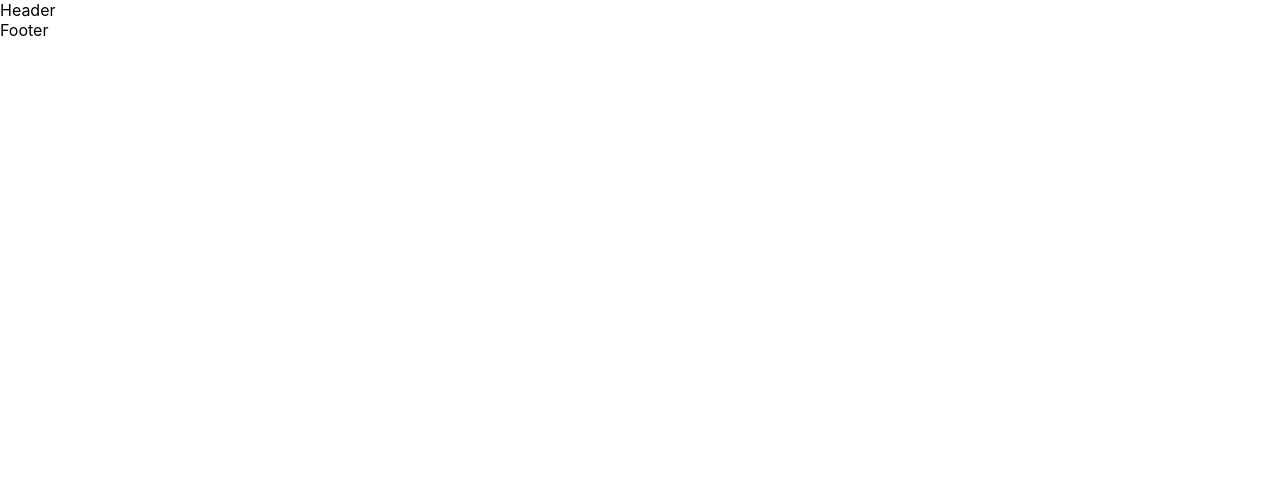
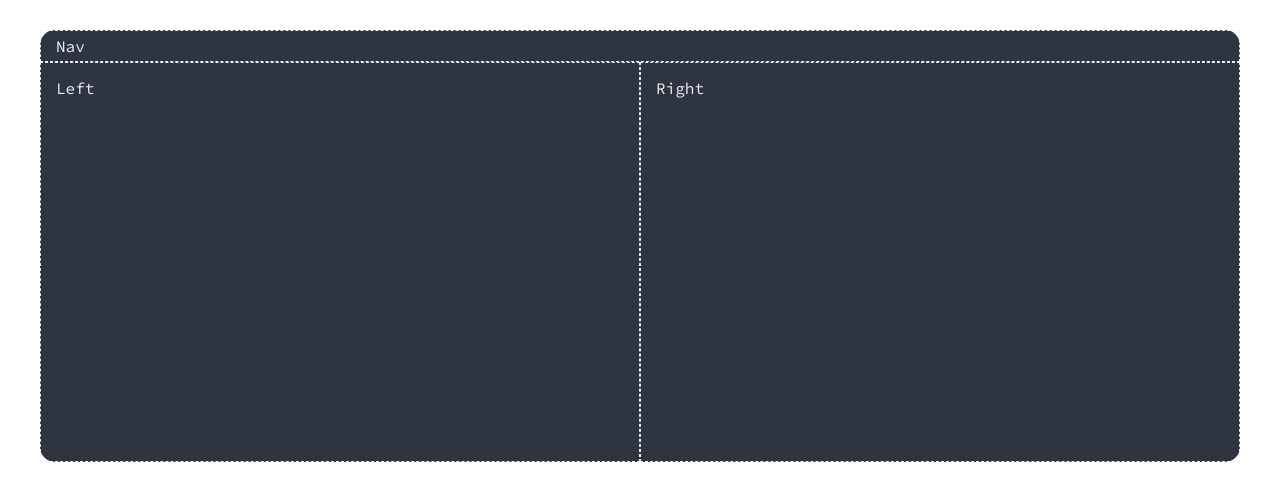
Before and after one commit to sarahtguindy/portfolio, a React (Create React App) app: page / in a window 1280 px wide. Shown: the top 500 px of the page. Built offline with nearby package versions, Linux system fonts and the light colour scheme.

Commit message:
CSS Modules

```diff
--- a/public/index.html
+++ b/public/index.html
@@ -4,6 +4,9 @@
 <head>
   <meta charset="utf-8" />
   <link rel="icon" href="%PUBLIC_URL%/favicon.ico" />
+  <link rel="preconnect" href="https://fonts.googleapis.com">
+  <link rel="preconnect" href="https://fonts.gstatic.com" crossorigin>
+  <link href="https://fonts.googleapis.com/css2?family=Source+Code+Pro&display=swap" rel="stylesheet">
   <meta name="viewport" content="width=device-width, initial-scale=1" />
   <title>Sarah Guindy</title>
 </head>
--- a/src/App.js
+++ b/src/App.js
@@ -1,12 +1,10 @@
 import React from "react";
-import Header from "./components/Header";
-import Footer from "./components/Footer";
+import Console from "./components/Console";
 
 const App = () => {
   return (
     <div>
-      <Header />
-      <Footer />
+      <Console />
     </div>
   );
 };
--- /dev/null
+++ b/src/components/Console.js
@@ -0,0 +1,20 @@
+import React from "react";
+import styles from "./Console.module.css";
+
+const Console = () => {
+  return (
+    <section className={styles.console}>
+      <div className="container">
+        <div className={styles.consolewrapper}>
+          <div className={styles.navwrapper}>Nav</div>
+
+          <div className={styles.leftcolumn}>Left</div>
+
+          <div className={styles.rightcolumn}>Right</div>
+        </div>
+      </div>
+    </section>
+  );
+};
+
+export default Console;
--- /dev/null
+++ b/src/components/Console.module.css
@@ -0,0 +1,41 @@
+@import '../index.css';
+
+/*
+-------
+Console
+-------
+ */
+.console {
+  overflow: auto;
+  margin: 30px 15px;
+}
+
+.consolewrapper {
+  background-color: var(--polarNight4);
+  border-radius: 15px;
+  display: grid;
+  grid-template-columns: 1fr 1fr;
+  grid-template-rows: 2em 25em;
+  grid-template-areas:
+    "nav-wrapper nav-wrapper"
+    "left-column right-column";
+}
+
+.navwrapper {
+  grid-area: nav-wrapper;
+  border: 1px dashed var(--snowStorm1);
+  color: var(--snowStorm1);
+  padding: 5px 15px;
+}
+.leftcolumn {
+  grid-area: left-column;
+  border: 1px dashed var(--snowStorm1);
+  color: var(--snowStorm1);
+  padding: 15px;
+}
+.rightcolumn {
+  grid-area: right-column;
+  border: 1px dashed var(--snowStorm1);
+  color: var(--snowStorm1);
+  padding: 15px;
+}
--- a/src/components/Footer.js
+++ /dev/null
@@ -1,7 +0,0 @@
-import React from "react";
-
-const Footer = () => {
-  return <div>Footer</div>;
-};
-
-export default Footer;
--- a/src/components/Header.js
+++ /dev/null
@@ -1,7 +0,0 @@
-import React from "react";
-
-const Header = () => {
-  return <div>Header</div>;
-};
-
-export default Header;
--- a/src/index.css
+++ b/src/index.css
@@ -1,17 +1,43 @@
+:root {
+  /* use by calling var(--varname); */
+  --polarNight1: #4c566a;
+  --polarNight2: #434c5e;
+  --polarNight3: #3b4252;
+  --polarNight4: #2e3440;
+  --snowStorm1: #eceff4;
+  --snowStorm2: #e5e9f0;
+  --snowStorm3: #d8dee9;
+}
+
 html {
   scroll-behavior: smooth;
+  padding: 0;
+  margin: 0;
 }
 
 body {
+  font-family: "Source Code Pro", monospace;
+  padding: 0;
   margin: 0;
-  font-family: -apple-system, BlinkMacSystemFont, "Segoe UI", "Roboto", "Oxygen",
-    "Ubuntu", "Cantarell", "Fira Sans", "Droid Sans", "Helvetica Neue",
-    sans-serif;
-  -webkit-font-smoothing: antialiased;
-  -moz-osx-font-smoothing: grayscale;
 }
 
-code {
-  font-family: source-code-pro, Menlo, Monaco, Consolas, "Courier New",
-    monospace;
+/*
+---------
+Container
+---------
+ */
+.container {
+  width: 1200px;
+  margin: 0 auto;
 }
+
+/*
+-------------
+Media queries
+-------------
+ */
+@media screen and (max-width: 1200px) {
+  .container {
+    width: 95%;
+  }
+}
```
